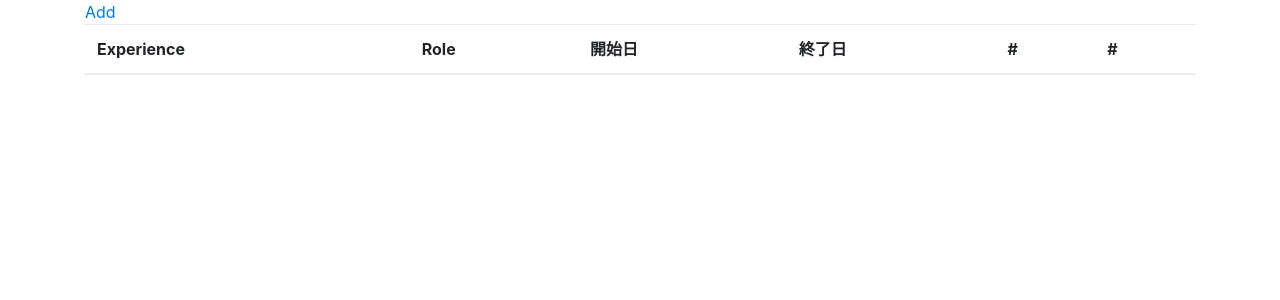
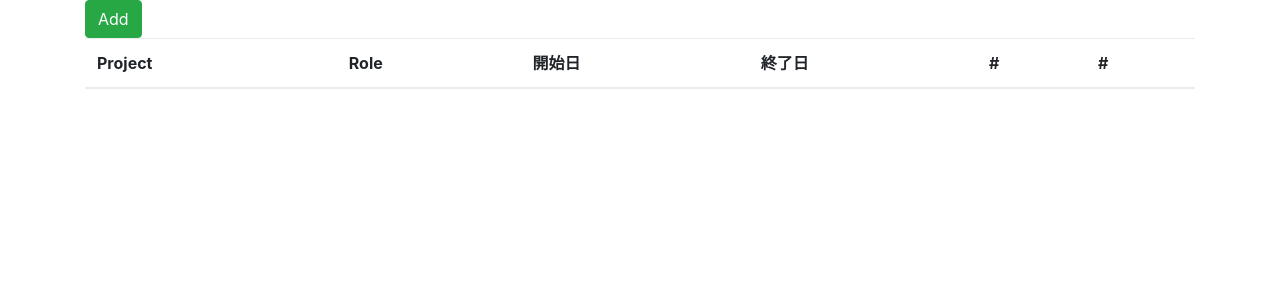
Before and after one commit to lgt494371725/Web_PJT_HRSystem, a Django app: page /hr_tool/detail/1/edit_assignexp/ in a window 1280 px wide. Shown: the part 40-340 px from the top of the page. Run offline with Django 3.2, Linux system fonts and the light colour scheme; data comes from the database, SQL or seed files in the repository; lists and menus that the app fills with data are empty; some libraries are stand-ins or nearby versions.

Commit message:
16863-maeda

```diff
--- a/hr_tool/templates/assignexp_edit.html
+++ b/hr_tool/templates/assignexp_edit.html
@@ -1,12 +1,13 @@
 {% extends 'base.html' %}
 
 {% block content %}
-<a href="{% url 'hr_tool:add_assignexp' pk %}">Add</a>
+<a class="button btn btn-success"
+href="{% url 'hr_tool:add_assignexp' pk %}">Add</a>
 
 <table class="table">
     <thead>
         <tr>
-            <th>Experience</th>
+            <th>Project</th>
             <th>Role</th>
             <th>開始日</th>
             <th>終了日</th>
@@ -17,7 +18,7 @@
     <tbody>
         {% for assignexp in assignexps %}
         <tr>
-            <td>{{ assignexp.project | slice:"0:10" }}...</td>
+            <td>{{ assignexp.project }}</td>
             <td>{{ assignexp.role }}</td>
             <td>{{ assignexp.start_date }}</td>
             <td>{{ assignexp.end_date }}</td>
--- a/hr_tool/templates/precareer_edit.html
+++ b/hr_tool/templates/precareer_edit.html
@@ -1,7 +1,8 @@
 {% extends 'base.html' %}
 
 {% block content %}
-<a href="{% url 'hr_tool:add_precareer' pk %}">Add</a>
+<a class="button btn btn-success"
+href="{% url 'hr_tool:add_precareer' pk %}">Add</a>
 
 <table class="table">
     <thead>
--- a/hr_tool/views.py
+++ b/hr_tool/views.py
@@ -41,7 +41,7 @@ def add_precareer(request, pk):
         precareer = form.save(commit=False)
         precareer.eid = employee
         precareer.save()
-        return redirect('hr_tool:detail', pk=pk)
+        return redirect('hr_tool:edit_precareer', pk=pk)
 
     context = {
         'form': form,
@@ -99,7 +99,7 @@ def add_assignexp(request, pk):
         assignexp = form.save(commit=False)
         assignexp.eid = employee
         assignexp.save()
-        return redirect('hr_tool:detail', pk=pk)
+        return redirect('hr_tool:edit_assignexp', pk=pk)
 
     context = {
         'form': form,
```
